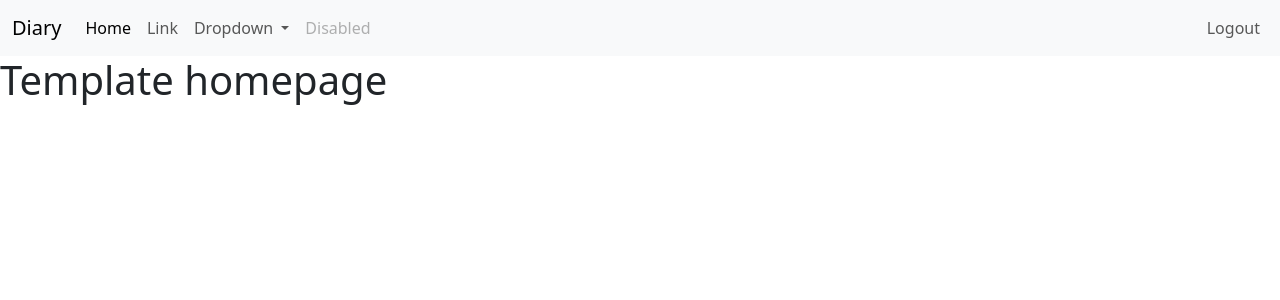
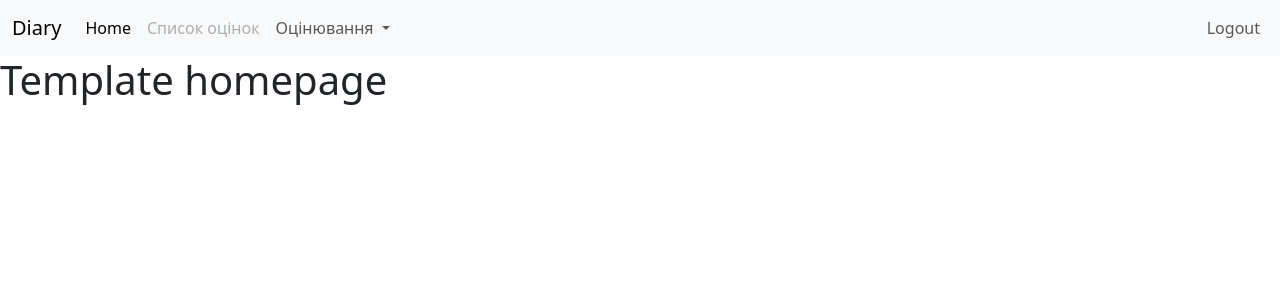
Before and after one commit to QwantoX/MAN2025self, a Django app: page / in a window 1280 px wide. Shown: the top 300 px of the page. Run offline with Django 5.2, Linux system fonts and the light colour scheme; a user stored in the database is signed in; data comes from the database, SQL or seed files in the repository; both versions use the stored data as it was after the commit.

Commit message:
final navbar

```diff
--- a/diaryproject/diaryapp/views.py
+++ b/diaryproject/diaryapp/views.py
@@ -1,25 +1,31 @@
 from django.contrib.auth.decorators import login_required
-from django.contrib.auth import logout
+from django.contrib.auth import authenticate, login, logout
 from django.shortcuts import render, redirect
-from django.contrib.auth import authenticate, login, logout
 from django.contrib import messages
+from .models import SchoolClass
 
 def login_view(request):
     if request.method == 'POST':
         email = request.POST.get('email')
         password = request.POST.get('password')
-        # Важливо: якщо ви використовуєте email для входу, потрібно переконатися,
-        # що ви правильно налаштували AUTH_USER_MODEL або використовуєте правильне поле для автентифікації
         user = authenticate(request, username=email, password=password)
 
         if user is not None:
             login(request, user)
             messages.success(request, 'Successfully logged in!')
-            return redirect('index')  # переконайтеся, що у вас є URL з ім'ям 'index'
+            return redirect('index')
         else:
             messages.error(request, 'Invalid email or password!')
 
-    return render(request, 'login.html')  # змініть на правильний шлях до вашого шаблону
+    return render(request, 'login.html')
+
+@login_required
+def index(request):
+    school_classes = SchoolClass.objects.all() #navbar 'disabled'
+    context = {
+        'school_classes': school_classes
+    }
+    return render(request, 'index.html', context)
 
 @login_required
 def logout_view(request):
@@ -27,9 +33,6 @@ def logout_view(request):
     messages.info(request, 'Successfully logged out!')
     return redirect('login')
 
-@login_required
-def index(request):
-    return render(request, 'index.html')
 
 def logout_view(request):
     logout(request)
--- a/diaryproject/diaryproject/templates/base.html
+++ b/diaryproject/diaryproject/templates/base.html
@@ -15,7 +15,8 @@
     {% include 'navbar.html' %}
     {% block content %}
     {% endblock %}
-
+    <script src="https://cdn.jsdelivr.net/npm/@popperjs/core@2.11.8/dist/umd/popper.min.js" integrity="sha384-I7E8VVD/ismYTF4hNIPjVp/Zjvgyol6VFvRkX/vR+Vc4jQkC+hVqc2pM8ODewa9r" crossorigin="anonymous"></script>
+    <script src="https://cdn.jsdelivr.net/npm/bootstrap@5.3.3/dist/js/bootstrap.min.js" integrity="sha384-0pUGZvbkm6XF6gxjEnlmuGrJXVbNuzT9qBBavbLwCsOGabYfZo0T0to5eqruptLy" crossorigin="anonymous"></script>
     <script src="https://cdn.jsdelivr.net/npm/bootstrap@5.1.3/dist/js/bootstrap.bundle.min.js"></script>
 </body>
 </html>
--- /dev/null
+++ b/diaryproject/diaryproject/templates/grade_class.html
@@ -0,0 +1,6 @@
+{% extends 'base.html' %}
+<!-- {% block title %}Diary{% endblock %} -->
+
+{% block content %}
+    <h1>a</h1>
+{% endblock %}
--- a/diaryproject/diaryproject/templates/navbar.html
+++ b/diaryproject/diaryproject/templates/navbar.html
@@ -1,6 +1,5 @@
 <!DOCTYPE html>
 <html lang="en">
-
 <head>
     <meta charset="UTF-8" />
     <meta name="viewport" content="width=device-width, initial-scale=1.0" />
@@ -21,38 +20,34 @@
                     <li class="nav-item">
                         <a class="nav-link active" aria-current="page" href="#">Home</a>
                     </li>
+                    {% if user.is_authenticated and user.role == 'user' %}
                     <li class="nav-item">
-                        <a class="nav-link" href="#">Link</a>
+                        <a class="nav-link" href="#">Список оцінок</a>
                     </li>
+                    {% else %}
+                    <li class="nav-item">
+                        <a class="nav-link disabled" aria-disabled="true">Список оцінок</a>
+                    </li>
+                    {% endif %}
+
+                    {% if user.is_authenticated and user.role != 'user' %}
                     <li class="nav-item dropdown">
                         <a class="nav-link dropdown-toggle" href="#" role="button" data-bs-toggle="dropdown"
                             aria-expanded="false">
-                            Dropdown
+                            Оцінювання
                         </a>
                         <ul class="dropdown-menu">
-                            <li><a class="dropdown-item" href="#">Action</a></li>
-                            <li><a class="dropdown-item" href="#">Another action</a></li>
-                            <li>
-                                <hr class="dropdown-divider" />
-                            </li>
-                            <li>
-                                <a class="dropdown-item" href="#">Something else here</a>
-                            </li>
+                            {% for class in school_classes %}
+                            <li><a class="dropdown-item" href="#">{{ class.name }}</a></li>
+                            {% endfor %}
                         </ul>
                     </li>
+                    {% else %}
                     <li class="nav-item">
-                        <a class="nav-link disabled" aria-disabled="true">Disabled</a>
+                        <a class="nav-link disabled" aria-disabled="true">Оцінювання</a>
                     </li>
-                    <!-- <li class="nav-item" style="float:right">
-                        <a class="nav-link" href="{% url 'logout' %}">Logout</a>
-                    </li> -->
+                    {% endif %}
                 </ul>
-                <!-- <form class="d-flex" role="search">
-                    <input class="form-control me-2" type="search" placeholder="Search" aria-label="Search" />
-                    <button class="btn btn-outline-success" type="submit">
-                        Search
-                    </button>
-                </form> -->
                 <ul class="navbar-nav ms-auto">
                     <li class="nav-item">
                         <a class="nav-link" href="{% url 'logout' %}">Logout</a>
@@ -64,5 +59,4 @@
     <script src="https://cdn.jsdelivr.net/npm/@popperjs/core@2.11.8/dist/umd/popper.min.js" integrity="sha384-I7E8VVD/ismYTF4hNIPjVp/Zjvgyol6VFvRkX/vR+Vc4jQkC+hVqc2pM8ODewa9r" crossorigin="anonymous"></script>
     <script src="https://cdn.jsdelivr.net/npm/bootstrap@5.3.3/dist/js/bootstrap.min.js" integrity="sha384-0pUGZvbkm6XF6gxjEnlmuGrJXVbNuzT9qBBavbLwCsOGabYfZo0T0to5eqruptLy" crossorigin="anonymous"></script>
 </body>
-
 </html>
```
Also changed, not shown: diaryproject/db.sqlite3.
